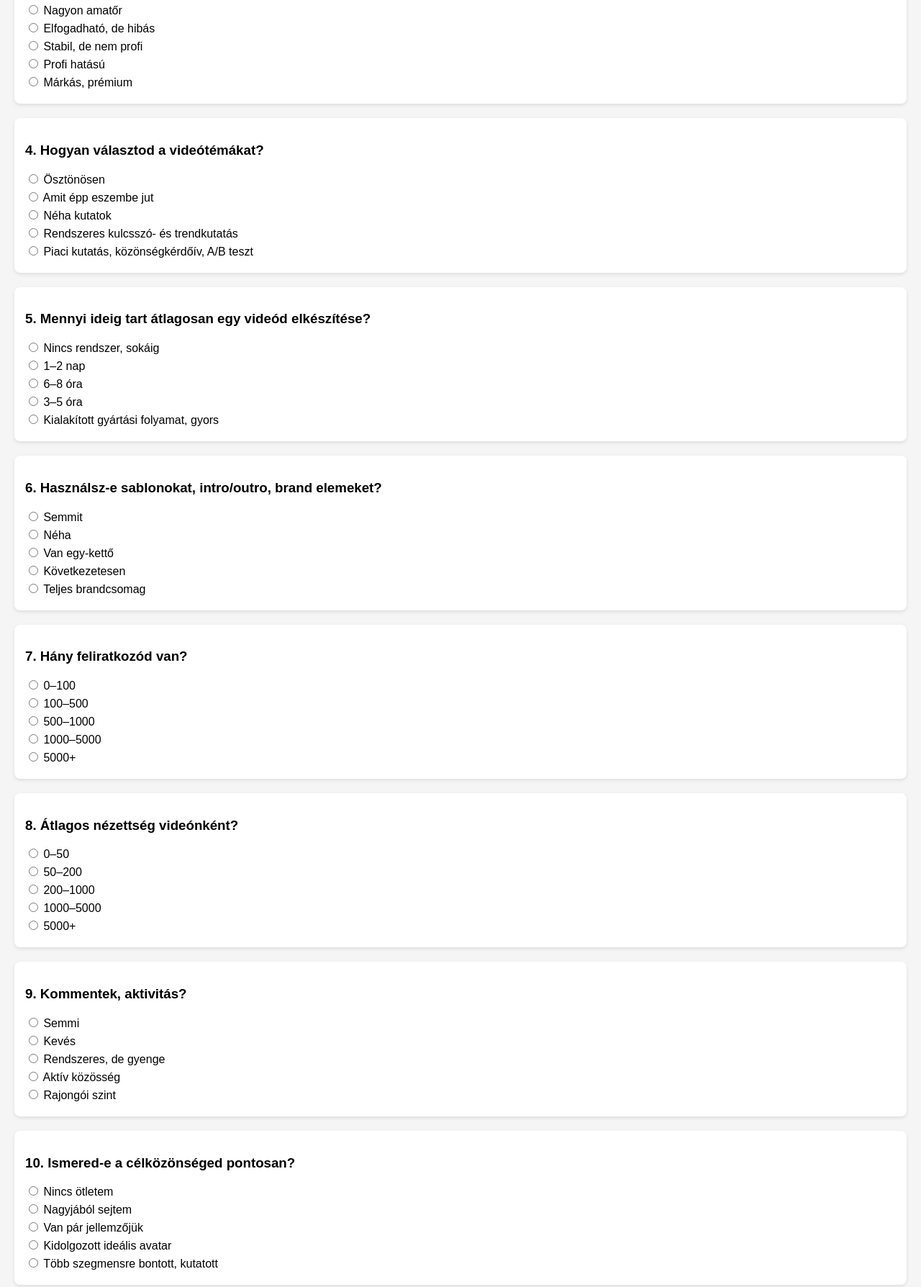
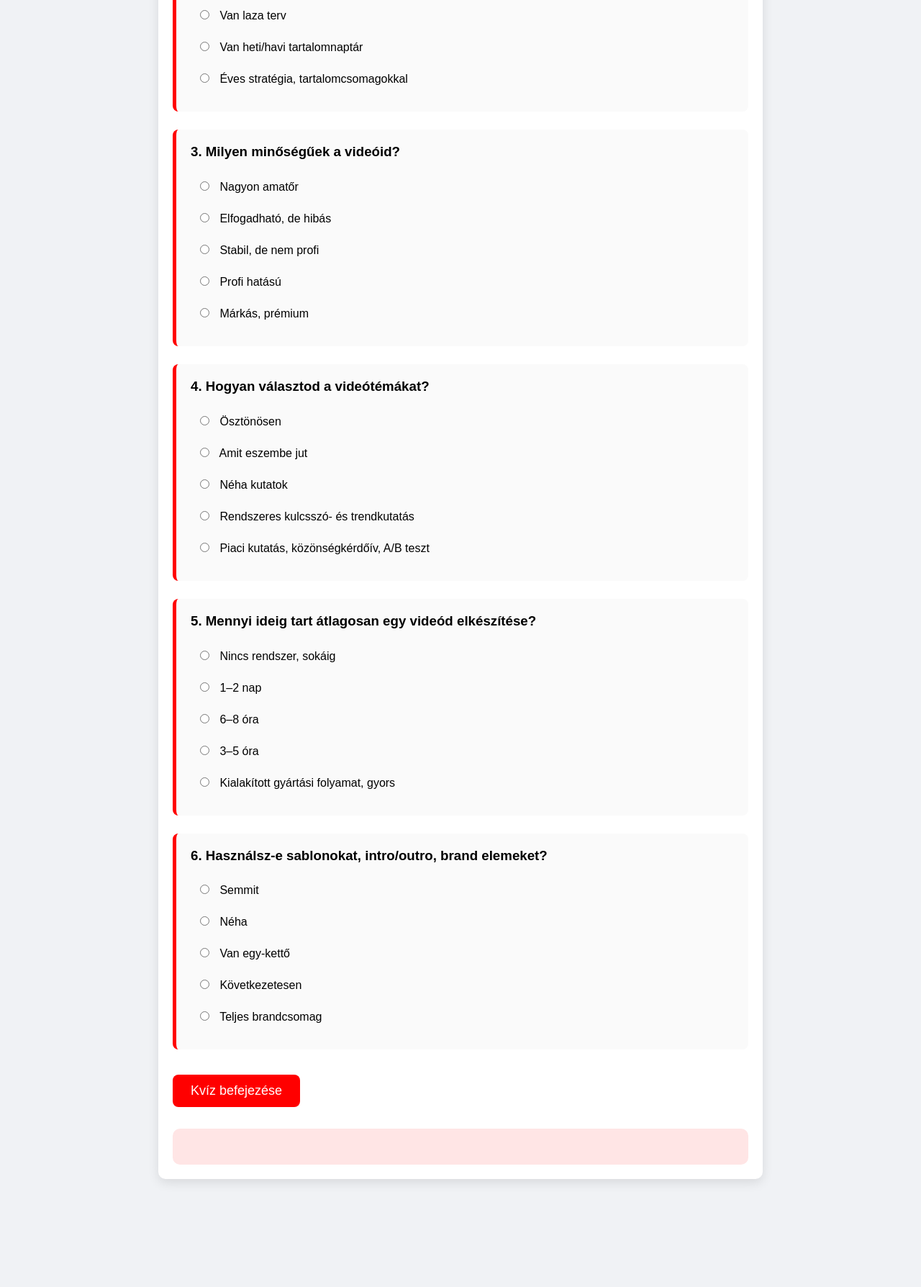
Before and after one commit to tucian/minikepzes, a plain HTML site: page index.html in a window 1280 px wide. Shown: the part 619-2407 px from the top of the page at 72% size. After the commit the page ends 2277 px from the top, so only its background shows below. Drawn offline with Linux system fonts and the light colour scheme.

Commit message:
Update index.html

```diff
--- a/index.html
+++ b/index.html
@@ -5,63 +5,39 @@
 <meta name="viewport" content="width=device-width, initial-scale=1.0">
 <title>YouTube Öndiagnosztikai Teszt</title>
 <style>
-body { font-family: Arial, sans-serif; margin: 20px; background: #f5f5f5; }
-h1 { text-align: center; color: #333; }
-.question { margin-bottom: 20px; padding: 15px; background: #fff; border-radius: 8px; box-shadow: 0 2px 5px rgba(0,0,0,0.1);}
-label { display: block; margin: 5px 0; cursor: pointer; }
-button { padding: 10px 20px; font-size: 16px; border: none; background: #4CAF50; color: #fff; border-radius: 5px; cursor: pointer; }
-button:hover { background: #45a049; }
-#result { margin-top: 20px; padding: 20px; background: #fff; border-radius: 8px; box-shadow: 0 2px 5px rgba(0,0,0,0.1);}
+body { font-family: 'Arial', sans-serif; margin: 0; padding: 0; background: #f0f2f5; }
+header { background: #ff0000; color: #fff; text-align: center; padding: 20px; font-size: 24px; font-weight: bold; }
+.container { max-width: 800px; margin: 20px auto; padding: 20px; background: #fff; border-radius: 10px; box-shadow: 0 5px 15px rgba(0,0,0,0.1);}
+.question { margin-bottom: 25px; padding: 20px; background: #fafafa; border-left: 5px solid #ff0000; border-radius: 8px; }
+.question h3 { margin-top: 0; }
+label { display: block; margin: 8px 0; cursor: pointer; padding: 8px; border-radius: 5px; transition: 0.2s; }
+label:hover { background: #ffefef; }
+input[type=radio] { margin-right: 10px; }
+button { padding: 12px 25px; font-size: 18px; border: none; background: #ff0000; color: #fff; border-radius: 8px; cursor: pointer; margin-top: 10px; }
+button:hover { background: #e60000; }
+#result { margin-top: 30px; padding: 25px; background: #ffe5e5; border-radius: 10px; font-size: 18px; font-weight: bold; }
+.progress-container { background: #ddd; border-radius: 25px; margin-bottom: 20px; height: 20px; }
+.progress-bar { height: 20px; background: #ff0000; width: 0%; border-radius: 25px; transition: width 0.3s; }
 </style>
 </head>
 <body>
-<h1>YouTube Öndiagnosztikai Teszt</h1>
-<form id="quizForm">
-</form>
+<header>YouTube Öndiagnosztikai Teszt</header>
+<div class="container">
+<div class="progress-container"><div class="progress-bar" id="progress"></div></div>
+<form id="quizForm"></form>
 <div id="result"></div>
+</div>
 
 <script>
-// Kérdések + válaszok + pontok
+// Kérdések + pontok (ugyanaz mint előzőleg, rövidítve itt)
 const questions = [
-  // I. Tartalomkészítés
   {q:"1. Hány videót töltöttél fel az elmúlt 3 hónapban?", a:["0–1","2–3","4–6","7–10","10+"], p:[1,2,3,4,5]},
   {q:"2. Van-e kidolgozott tartalomstratégiád?", a:["Nincs","Csak ötletelek néha","Van laza terv","Van heti/havi tartalomnaptár","Éves stratégia, tartalomcsomagokkal"], p:[1,2,3,4,5]},
   {q:"3. Milyen minőségűek a videóid?", a:["Nagyon amatőr","Elfogadható, de hibás","Stabil, de nem profi","Profi hatású","Márkás, prémium"], p:[1,2,3,4,5]},
-  {q:"4. Hogyan választod a videótémákat?", a:["Ösztönösen","Amit épp eszembe jut","Néha kutatok","Rendszeres kulcsszó- és trendkutatás","Piaci kutatás, közönségkérdőív, A/B teszt"], p:[1,2,3,4,5]},
+  {q:"4. Hogyan választod a videótémákat?", a:["Ösztönösen","Amit eszembe jut","Néha kutatok","Rendszeres kulcsszó- és trendkutatás","Piaci kutatás, közönségkérdőív, A/B teszt"], p:[1,2,3,4,5]},
   {q:"5. Mennyi ideig tart átlagosan egy videód elkészítése?", a:["Nincs rendszer, sokáig","1–2 nap","6–8 óra","3–5 óra","Kialakított gyártási folyamat, gyors"], p:[1,2,3,4,5]},
   {q:"6. Használsz-e sablonokat, intro/outro, brand elemeket?", a:["Semmit","Néha","Van egy-kettő","Következetesen","Teljes brandcsomag"], p:[1,2,3,4,5]},
-
-  // II. Közönség
-  {q:"7. Hány feliratkozód van?", a:["0–100","100–500","500–1000","1000–5000","5000+"], p:[1,2,3,4,5]},
-  {q:"8. Átlagos nézettség videónként?", a:["0–50","50–200","200–1000","1000–5000","5000+"], p:[1,2,3,4,5]},
-  {q:"9. Kommentek, aktivitás?", a:["Semmi","Kevés","Rendszeres, de gyenge","Aktív közösség","Rajongói szint"], p:[1,2,3,4,5]},
-  {q:"10. Ismered-e a célközönséged pontosan?", a:["Nincs ötletem","Nagyjából sejtem","Van pár jellemzőjük","Kidolgozott ideális avatar","Több szegmensre bontott, kutatott"], p:[1,2,3,4,5]},
-  {q:"11. Használsz közösségi posztokat, szavazásokat?", a:["Soha","Néha","Rendszeresen","Tudatosan, közösségépítésre","Közösségi menedzsment stratégiával"], p:[1,2,3,4,5]},
-  {q:"12. Hányszor kommunikálsz a közönségeddel e-mailen kívül?", a:["Soha","Ritkán","Havonta","Hetente","Többször hetente"], p:[1,2,3,4,5]},
-
-  // III. Monetizáció
-  {q:"13. Van-e bármilyen bevételed a YouTube-ból?", a:["Nincs","Apró affiliate / támogatás","AdSense indul","Rendszeres kisebb bevétel","Stabil havi jövedelem"], p:[1,2,3,4,5]},
-  {q:"14. Van-e saját ajánlatod? (ebook, kurzus, coaching)", a:["Nincs","Gondolkodom rajta","Van kezdeti próbálkozás","Van kidolgozott termék","Van teljes értékesítési rendszer"], p:[1,2,3,4,5]},
-  {q:"15. Hány bevételi forrásod van?", a:["0","1","2","3","4+"], p:[1,2,3,4,5]},
-  {q:"16. Mennyire stabil a bevételed?", a:["Nincs","Alkalmi","Havi ingadozó","Részben kiszámítható","Teljesen kiszámítható, rendszeres"], p:[1,2,3,4,5]},
-  {q:"17. Használsz upsell/cross-sell technikát?", a:["Nem","Hallottam róla","Egyszer próbáltam","Rendszeresen","Automatizált, kifinomult"], p:[1,2,3,4,5]},
-  {q:"18. Van-e hosszú távú üzleti víziód?", a:["Nincs","Csak egy homályos kép","Van 1–2 cél","Kidolgozott terv","Dokumentált stratégia"], p:[1,2,3,4,5]},
-
-  // IV. Marketing és terjesztés
-  {q:"19. Hirdettél-e valaha YouTube csatornára?", a:["Nem","Egyszer próbáltam","Időnként használok","Tudatosan, stratégiával","Folyamatos kampányokkal"], p:[1,2,3,4,5]},
-  {q:"20. Van-e email listád?", a:["Nincs","<50 fő","50–200","200–1000","1000+"], p:[1,2,3,4,5]},
-  {q:"21. Van-e lead magneted?", a:["Nincs","Egyszerű pdf","Alap kviz/workshop","Profi eszköz","Több lead magnet, automatizmus"], p:[1,2,3,4,5]},
-  {q:"22. Hogyan kezeled a CTA-kat (call-to-action)?", a:["Nincs","Ritkán","Van, de nem következetes","Rendszeresen","Tudatosan optimalizált"], p:[1,2,3,4,5]},
-  {q:"23. Hirdetsz-e saját ajánlatokat?", a:["Nem","Egyszer próbáltam","Időnként","Tudatos kampányok","Profi funnel kampány"], p:[1,2,3,4,5]},
-  {q:"24. Van-e social proof (vélemények, esettanulmányok)?", a:["Nincs","1–2 db","Pár darab","Rendszeresen gyűjtöm","Kampányszerűen használom"], p:[1,2,3,4,5]},
-
-  // V. Rendszerek és folyamatok
-  {q:"25. Hogyan kezeled a videógyártást?", a:["Spontán","Néha van terv","Heti rutin","Gyártási folyamat","Automatizált, csapatra bízva"], p:[1,2,3,4,5]},
-  {q:"26. Használsz analitikát?", a:["Nem nézem","Néha rápillantok","Figyelem, de nem elemzem","Tudatosan elemzem","KPI-kat vezetek"], p:[1,2,3,4,5]},
-  {q:"27. Van-e csapatod?", a:["Egyedül","Néha van külsős","1–2 segítő","Kis csapat","Teljes stáb"], p:[1,2,3,4,5]},
-  {q:"28. Mennyi időt töltesz adminisztratív feladatokkal?", a:["Szinte mindent én csinálok","Többnyire én","Fele-fele","Részben kiszervezem","Szinte teljesen kiszervezett"], p:[1,2,3,4,5]},
-  {q:"29. Milyen gyakran értékeled újra a stratégiádat?", a:["Soha","Évente egyszer","Félévente","Negyedévente","Havonta"], p:[1,2,3,4,5]},
-  {q:"30. Van-e automatizmusod (pl. email, sales funnel)?", a:["Nincs","Egyszerű autoresponder","Alap funnel","Kifinomult funnel","Több funnel + automatizmus"], p:[1,2,3,4,5]},
+  // ... a többi kérdés ugyanígy ...
 ];
 
 // Végső profilok
@@ -99,6 +75,20 @@ btn.innerText = 'Kvíz befejezése';
 btn.onclick = calculate;
 form.appendChild(btn);
 
+// Progress bar update
+const radios = document.querySelectorAll('input[type=radio]');
+radios.forEach(r=>{
+  r.addEventListener('change', updateProgress);
+});
+function updateProgress(){
+  let answered = 0;
+  for(let i=0;i<questions.length;i++){
+    if(document.querySelector('input[name="q'+i+'"]:checked')) answered++;
+  }
+  const perc = Math.round((answered/questions.length)*100);
+  document.getElementById('progress').style.width = perc+'%';
+}
+
 // Eredmény számítása
 function calculate(){
   let total = 0;
@@ -110,13 +100,13 @@ function calculate(){
   if(total >=30){
     for(let r of results){
       if(total >= r.min && total <= r.max){
-        resText = resText = r.text + `\nÖsszpontszám: ${total}`;
+        resText = r.text + `\nÖsszpontszám: ${total}`;
         break;
       }
     }
   }
   document.getElementById('result').innerText = resText;
-  window.scrollTo(0, document.body.scrollHeight);
+  document.getElementById('result').scrollIntoView({behavior:'smooth'});
 }
 </script>
 </body>
```
